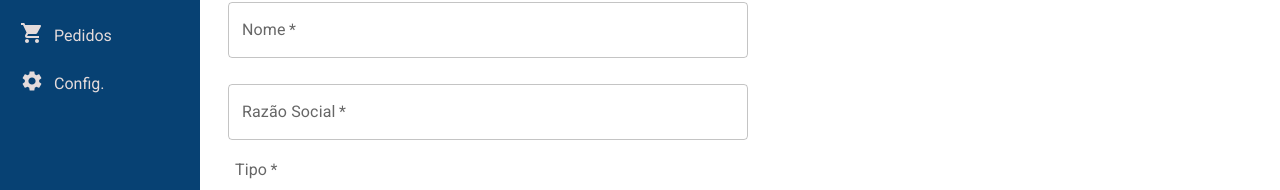
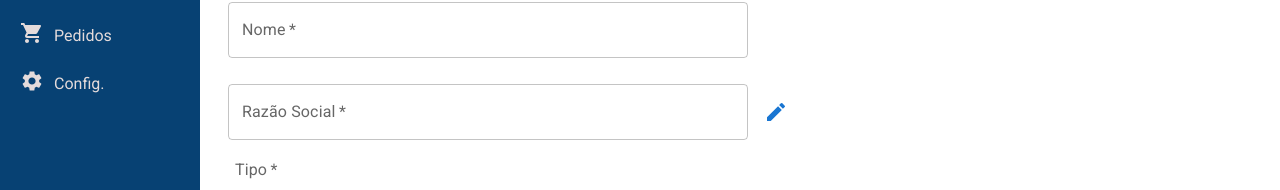
Before and after one commit to HenriqueOPeixoto/app-kodyak, a React (Vite) app in the folder frontend-kodyak/: page /cadastros/novo_cliente in a window 1280 px wide. Shown: the part 149-339 px from the top of the page. Built offline with nearby package versions, Linux system fonts and the light colour scheme; no server answers.

Commit message:
Adicionar botão para preencher automaticamente o campo razão social

```diff
--- a/frontend-kodyak/src/components/Cadastros/Clientes/CadastroPrincipal.tsx
+++ b/frontend-kodyak/src/components/Cadastros/Clientes/CadastroPrincipal.tsx
@@ -1,4 +1,4 @@
-import { Box, Button, FormControl, FormControlLabel, FormLabel, Radio, RadioGroup, Snackbar, TextField } from "@mui/material";
+import { Box, Button, FormControl, FormControlLabel, FormLabel, IconButton, Radio, RadioGroup, Snackbar, TextField, Tooltip } from "@mui/material";
 import axios from "axios";
 import { useEffect, useState } from "react";
 import { PatternFormat } from "react-number-format";
@@ -6,6 +6,7 @@ import { useParams } from "react-router-dom";
 import DialogInativar from "../Dialogs/DialogInativar";
 import { DoNotDisturb } from "@mui/icons-material";
 import SaveIcon from "@mui/icons-material/Save"
+import EditIcon from '@mui/icons-material/Edit';
 
 const backendBaseURL = import.meta.env.VITE_BACKEND_BASE_URL
 
@@ -156,6 +157,7 @@ export default function CadastroPrincipal() {
                 required
                 onChange={event => setNome(event.target.value.toUpperCase())}
             />
+            <div style={{display:'flex', alignItems: 'center'}}>
                 <TextField
                     id="txtRazaoSocial"
                     label="Razão Social"
@@ -163,6 +165,13 @@ export default function CadastroPrincipal() {
                     required
                     onChange={event => setRazaoSocial(event.target.value.toUpperCase())}
                 />
+                {/* Preenche campo Razão Social com o que foi informado no campo Nome. */}
+                <Tooltip title="Preencher Automaticamente">
+                    <IconButton color="primary" onClick={() => setRazaoSocial(nome)}>
+                        <EditIcon />
+                    </IconButton>
+                </Tooltip>
+            </div>
 
             <FormControl required sx={{marginLeft: '15px'}}>
                 <FormLabel id="tipo-pessoa-radio-label" required>Tipo</FormLabel>
```
Lines whose indentation alone changed are shown as unchanged.
